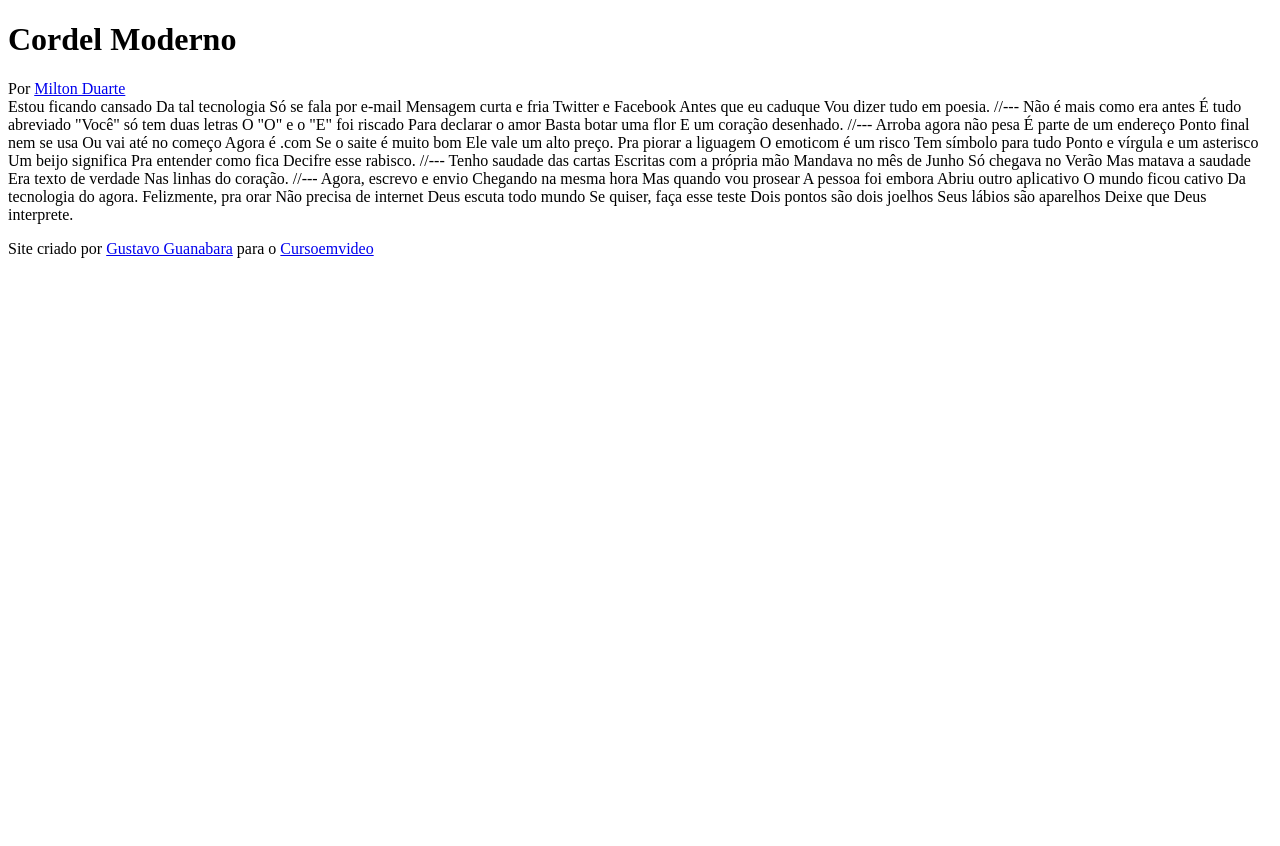
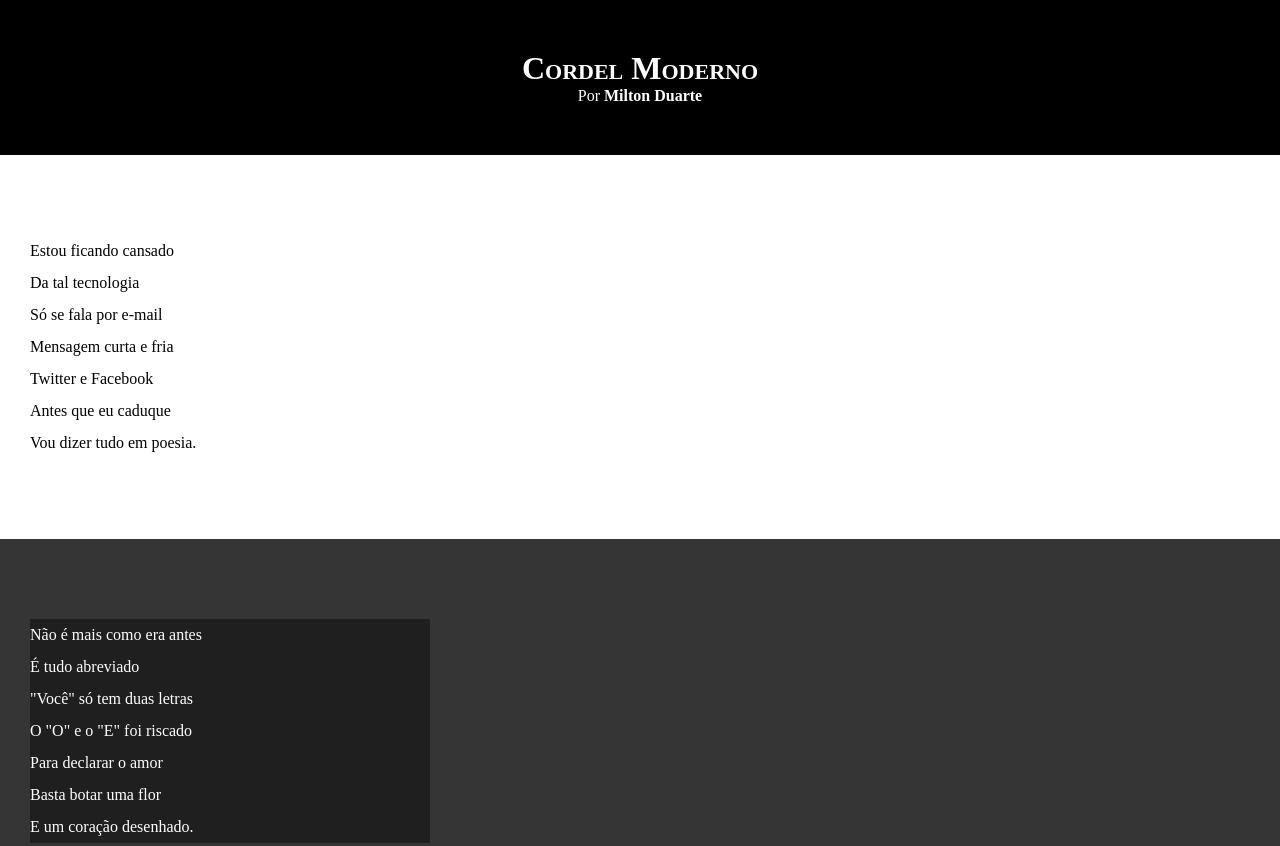
Before and after one commit to diogosell/html-css, a plain HTML site: page exercícios/desafio12/index.html in a window 1280 px wide. Shown: the top 846 px of the page. Before the commit the page ends 800 px from the top, so only its background shows below. Drawn offline with Linux system fonts and the light colour scheme.

Commit message:
atualizei os estilos dos textos e blocos

```diff
--- /dev/null
+++ b/exercícios/desafio12/estilo/style.css
@@ -0,0 +1,67 @@
+@charset "UTF-8";
+
+* {
+    margin: 0px;
+    padding: 0px;
+}
+
+html, body {
+    min-height: 100vh;
+    background-color: darkgray;
+}
+
+header {
+    background-color: black;
+    color: white;
+    text-align: center;
+}
+
+header > h1 {
+    padding-top: 50px;
+    font-variant: small-caps;
+}
+
+header > p {
+    padding-bottom: 50px;
+
+}
+
+header a, footer a {
+    color: white;
+    text-decoration: none;
+    font-weight: bolder;
+}
+
+header a:hover, footer a:hover {
+    text-decoration: underline;
+}
+
+section {
+    padding-top: 10vh;
+    padding-bottom: 10vh;
+    line-height: 2em;
+    padding-left: 30px;
+}
+
+section.normal {
+    background-color: white;
+    color: black;
+}
+
+section.imagem {
+    background-color: rgb(53, 53, 53);
+    color: white;
+
+}
+
+section.imagem > p {
+    width: 400px;
+    background-color: rgba(0, 0, 0, 0.418);
+}
+
+footer {
+    background-color: black;
+    color: white;
+    text-align: center;
+    padding: 10px;
+}
--- a/exercícios/desafio12/index.html
+++ b/exercícios/desafio12/index.html
@@ -4,79 +4,102 @@
     <meta charset="UTF-8">
     <meta name="viewport" content="width=device-width, initial-scale=1.0">
     <title>Cordel Moderno</title>
+    <link rel="stylesheet" href="estilo/style.css">
 </head>
 <body>
     <header>
         <h1>
             Cordel Moderno
         </h1>
-        Por <a href="https://www.recantodasletras.com.br/poesias/3186743" target="_blank">Milton Duarte</a>
+        <p>
+            Por <a href="https://www.recantodasletras.com.br/poesias/3186743" target="_blank">Milton Duarte</a>
+        </p>
 
     </header>
 
-    Estou ficando cansado
-    Da tal tecnologia
-    Só se fala por e-mail
-    Mensagem curta e fria
-    Twitter e Facebook
-    Antes que eu caduque
-    Vou dizer tudo em poesia.
+    <section class="normal">
+        <p>
+            Estou ficando cansado <br>
+            Da tal tecnologia <br>
+            Só se fala por e-mail <br>
+            Mensagem curta e fria <br>
+            Twitter e Facebook <br>
+            Antes que eu caduque <br>
+            Vou dizer tudo em poesia.
+        </p>
+    </section>
 
-    //---
+    <section class="imagem">
+        <p>
+            Não é mais como era antes <br>
+            É tudo abreviado <br>
+            "Você" só tem duas letras <br>
+            O "O" e o "E" foi riscado <br>
+            Para declarar o amor <br>
+            Basta botar uma flor <br>
+            E um coração desenhado.
+        </p>
+    </section>
 
-    Não é mais como era antes
-    É tudo abreviado
-    "Você" só tem duas letras
-    O "O" e o "E" foi riscado
-    Para declarar o amor
-    Basta botar uma flor
-    E um coração desenhado.
+    <section class="normal">
 
-    //---
+            <p>
+                Arroba agora não pesa  <br>
+                É parte de um endereço <br>
+                Ponto final nem se usa <br>
+                Ou vai até no começo <br>
+                Agora é .com <br>
+                Se o saite é muito bom <br>
+                Ele vale um alto preço. <br>
+            </p>
 
-    Arroba agora não pesa
-    É parte de um endereço
-    Ponto final nem se usa
-    Ou vai até no começo
-    Agora é .com
-    Se o saite é muito bom
-    Ele vale um alto preço.
+            <p>
+                Pra piorar a liguagem <br>
+                O emoticom é um risco <br>
+                Tem símbolo para tudo <br>
+                Ponto e vírgula e um asterisco <br>
+                Um beijo significa <br>
+                Pra entender como fica <br>
+                Decifre esse rabisco.
+            </p>
+                </section>
 
-    Pra piorar a liguagem
-    O emoticom é um risco
-    Tem símbolo para tudo
-    Ponto e vírgula e um asterisco
-    Um beijo significa
-    Pra entender como fica
-    Decifre esse rabisco.
 
-    //---
+    <section>
+        <p class="imagem">
+            Tenho saudade das cartas  <br>
+            Escritas com a própria mão <br>
+            Mandava no mês de Junho <br>
+            Só chegava no Verão <br>
+            Mas matava a saudade <br>
+            Era texto de verdade <br>
+            Nas linhas do coração.
+        </p>
+    </section>
 
-    Tenho saudade das cartas
-    Escritas com a própria mão
-    Mandava no mês de Junho
-    Só chegava no Verão
-    Mas matava a saudade
-    Era texto de verdade
-    Nas linhas do coração.
+    <section class="normal">
 
-    //---
+            <p>
+                Agora, escrevo e envio <br>
+                Chegando na mesma hora <br>
+                Mas quando vou prosear <br>
+                A pessoa foi embora <br>
+                Abriu outro aplicativo <br>
+                O mundo ficou cativo <br>
+                Da tecnologia do agora. <br>
+            </p>
 
-    Agora, escrevo e envio
-    Chegando na mesma hora
-    Mas quando vou prosear
-    A pessoa foi embora
-    Abriu outro aplicativo
-    O mundo ficou cativo
-    Da tecnologia do agora.
+            <p>
+                Felizmente, pra orar <br>
+                Não precisa de internet <br>
+                Deus escuta todo mundo <br>
+                Se quiser, faça esse teste <br>
+                Dois pontos são dois joelhos <br>
+                Seus lábios são aparelhos <br>
+                Deixe que Deus interprete.
+            </p>
 
-    Felizmente, pra orar
-    Não precisa de internet
-    Deus escuta todo mundo
-    Se quiser, faça esse teste
-    Dois pontos são dois joelhos
-    Seus lábios são aparelhos
-    Deixe que Deus interprete.
+    </section>
 
     <footer>
         <p>Site criado por <a href="https://gustavoguanabara.github.io" target="_blank">Gustavo Guanabara</a> para o  <a href="https://www.cursoemvideo.com.br" target="_blank">Cursoemvideo</a></p>
```
